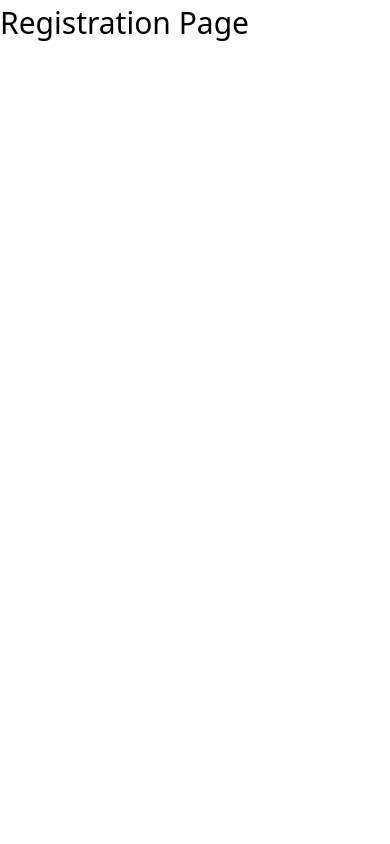
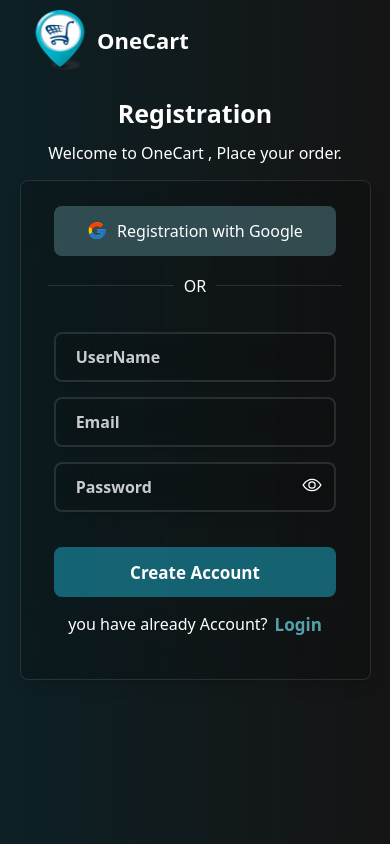
Before and after one commit to YatinGaur1/oneCart, a React (Vite) app in the folder frontend/: page /signup in a window 390 px wide. Built offline with nearby package versions, Linux system fonts and the light colour scheme.

Commit message:
feat: add registration page with Google sign-in option and responsive design

```diff
--- a/frontend/src/pages/RegistrationPage.jsx
+++ b/frontend/src/pages/RegistrationPage.jsx
@@ -1,5 +1,56 @@
+import Logo from "../assets/logo.png"
+import google from "../assets/google.svg"
+import {useNavigate} from "react-router-dom"
+import { IoEyeOutline } from "react-icons/io5";
+import { IoEyeOff } from "react-icons/io5";
+import { useState } from "react";
 export const RegistrationPage=()=>{
+  let [show,setShow]=useState(false)
+  let navigate = useNavigate()
   return (
-    <div className="text-[30px]">Registration Page</div>
+    <div className="w-[100vw] h-[100vh] bg-gradient-to-l from-[#141414] to-[#0c2025] text-[white] flex flex-col items-center justify-start">
+
+      <div className="w-[100%] h-[80px] flex items-center justify-start px-[30px] gap-[7px] " >
+        <img className="w-[60px] cursor-pointer"src={Logo} alt="NoImage"onClick={()=>navigate("/")}/>
+        <h1 className="text-[22px] font-bold cursor-pointer " onClick={()=>navigate("/")}>OneCart</h1>
+      </div>
+
+      <div className=" w-[100%] h-[100px] flex items-center flex-col justify-center gap-[9px]">
+        <span className="text-[25px] font-semibold">Registration</span>
+        <span className="text-[16px]">Welcome to OneCart , Place your order.</span>
+      </div>
+
+      <div className="max-w-[600px] w-[90%] h-[500px] bg-[#00000025]  border-[0.25px]  border-[#96969635]  backdrop-blur-2xl rounded-lg shadow-lg flex items-center justify-center ">
+
+        <form action="" className="w-[90%] h-[90%] flex flex-col items-center justify-start gap-[20px]">
+
+              <div className="w-[90%] h-[50px] bg-[#42656cae] rounded-lg flex items-center justify-center gap-[10px] py-[20px] cursor-pointer">
+                <img src={google} alt="" className="w-[20px]"/>Registration with Google
+              </div>
+
+              <div className="w-[100%] h-[20px] flex items-center justify-center gap-[10px]">
+                <div className="w-[40%] h-[1px] bg-[#96969635]"></div>OR<div className="w-[40%] h-[1px] bg-[#96969635]"></div>
+              </div>
+
+              <div className="w-[90%] h-[400px] flex flex-col items-center justify-center gap-[15px] relative">
+                <input type="text" placeholder="UserName" required className="w-[100%] h-[50px] border-[2px] border-[#96969635] backdrop-blur-sm rounded-lg shadow-lg bg-transparent placeholder-[#ffffffc7] px-[20px] font-semibold"/>
+
+                  <input type="email" placeholder="Email" required className="w-[100%] h-[50px] border-[2px] border-[#96969635] backdrop-blur-sm rounded-lg shadow-lg bg-transparent placeholder-[#ffffffc7] px-[20px] font-semibold"/>
+
+                    <input type={show?'text':'password'} placeholder="Password" required className="w-[100%] h-[50px] border-[2px] border-[#96969635] backdrop-blur-sm rounded-lg shadow-lg bg-transparent placeholder-[#ffffffc7] px-[20px] font-semibold"/>
+
+                   {!show? <IoEyeOutline className=" w-[20px] h-[20px] cursor-pointer absolute right-[5%]" onClick={()=>setShow(prev => !prev)} />:<IoEyeOff className=" w-[20px] h-[20px] cursor-pointer absolute right-[5%]" onClick={()=>setShow(prev => !prev)}/>}
+
+                    <button className="w-[100%] h-[50px]  bg-[#1a879dae] rounded-lg flex items-center justify-center mt-[20px] text-[17px] font-semibold
+                     cursor-pointer">Create Account</button>
+
+                     <p className="flex gap-[7px]">you have already Account?<span className="text-[#78e0f5ae] text-[17px] font-semibold cursor-pointer" onClick={()=>navigate('/login')}>Login</span>
+                     </p>
+              </div>
+        </form>
+
+      </div>
+
+    </div>
   )
 }
```
Also changed, not shown: frontend/src/assets/google.svg (added), frontend/src/assets/logo.png (added).
